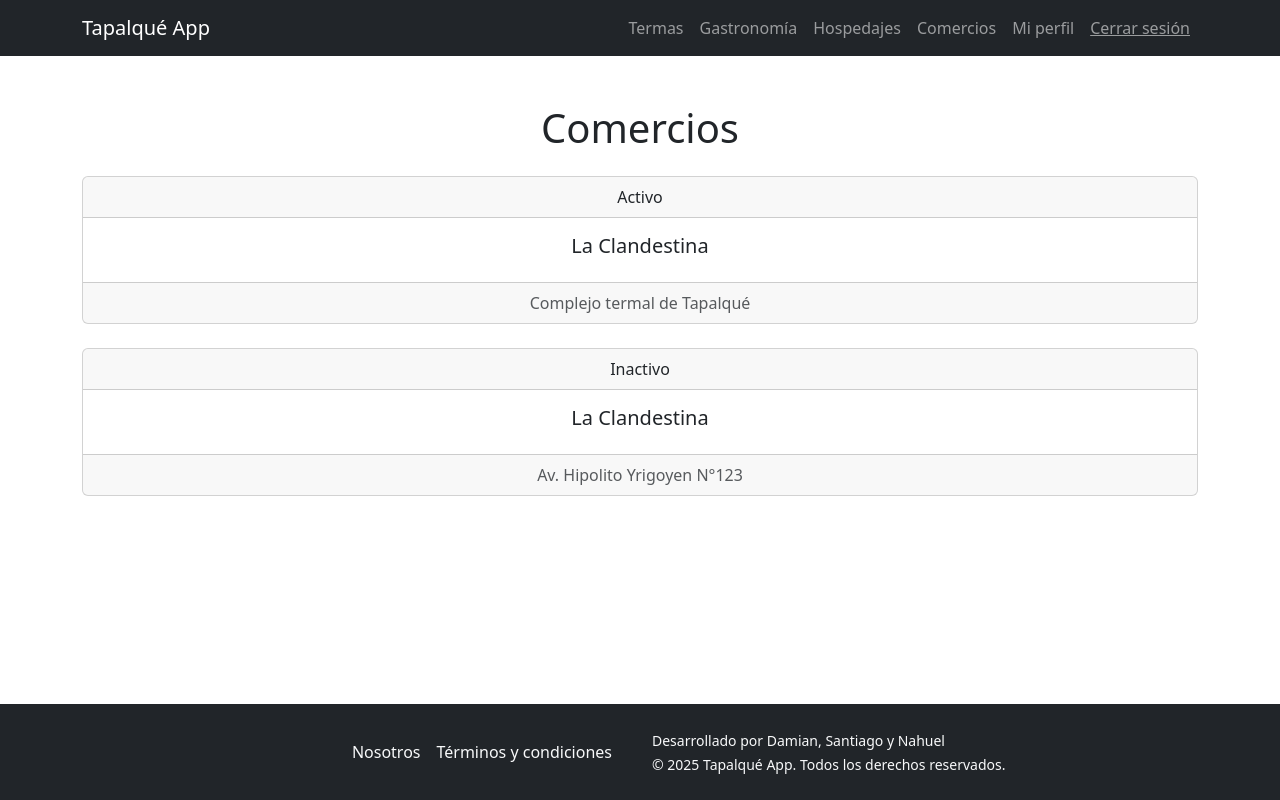
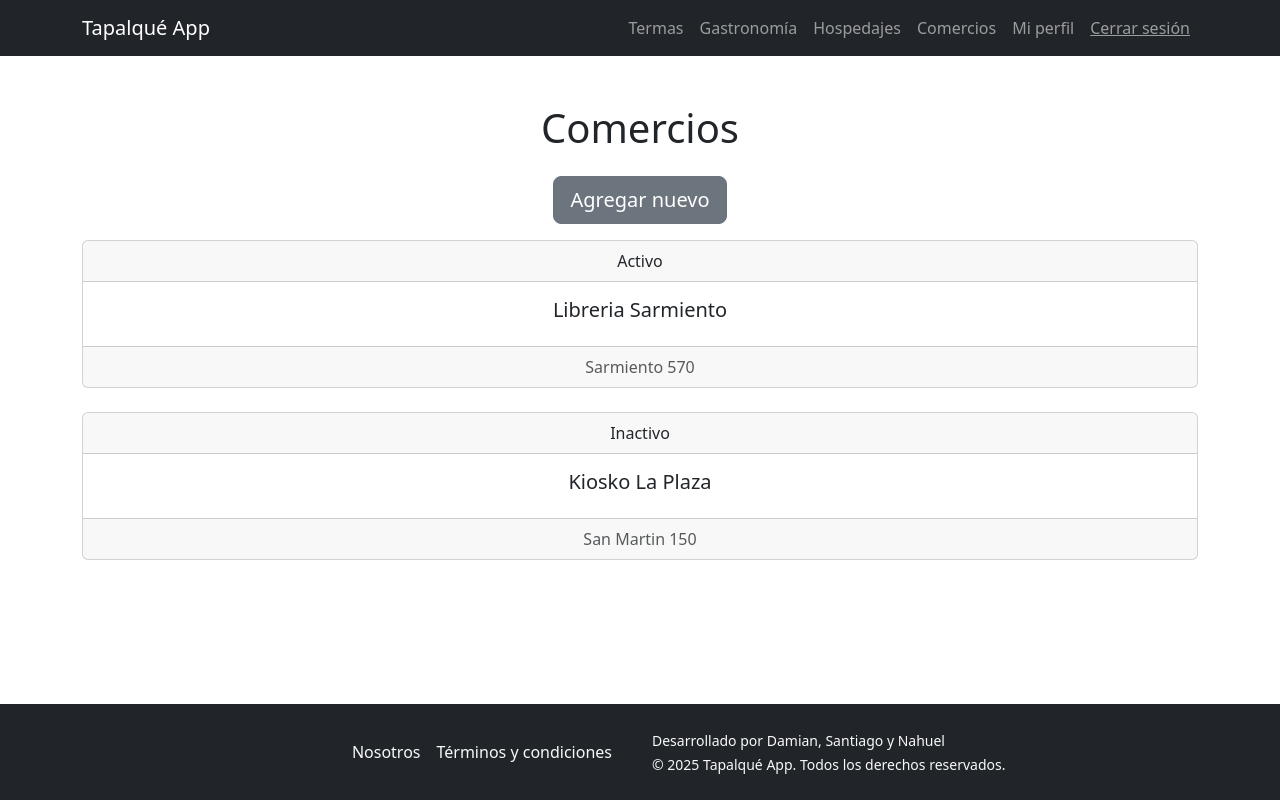
Before and after one commit to DamianZingale/TapalqueApp, a React (Vite) app in the folder portal Frontend/: page /admin/comercios in a window 1280 px wide. Built offline with nearby package versions, Linux system fonts and the light colour scheme.

Commit message:
Update AdminGralComerciosPage.tsx

```diff
--- a/portal Frontend/src/features/administrador general/pages/AdminGralComerciosPage.tsx
+++ b/portal Frontend/src/features/administrador general/pages/AdminGralComerciosPage.tsx
@@ -1,7 +1,8 @@
-import { useEffect, useState } from "react";
+import { useState } from "react";
 import { Title } from "../../../shared/components/Title"
 import { ListadoLocales } from "../components/ListadoLocales"
 import { BotonesAccionAdmin } from "../components/BotonesAccionAdmin";
+import { BotonAgregar } from "../components/BotonAgregar";
 
 export const AdminGralComerciosPage = () => {
     const [selectedId, setSelectedId] = useState<string | null>(null);
@@ -9,14 +10,14 @@ export const AdminGralComerciosPage = () => {
         {
             id: "1",
             estado: "Activo",
-            nombre: "La Clandestina",
-            direccion: "Complejo termal de Tapalqué",
+            nombre: "Libreria Sarmiento",
+            direccion: "Sarmiento 570",
         },
         {
             id: "2",
             estado: "Inactivo",
-            nombre: "La Clandestina",
-            direccion: "Av. Hipolito Yrigoyen N°123",
+            nombre: "Kiosko La Plaza",
+            direccion: "San Martin 150",
         },
     ]);
 
@@ -25,7 +26,7 @@ export const AdminGralComerciosPage = () => {
     return (
         <>
             <Title text="Comercios" />
-
+            <BotonAgregar />
             {selectedLocal && (
                 <BotonesAccionAdmin estado={selectedLocal.estado} />)}
 
```
